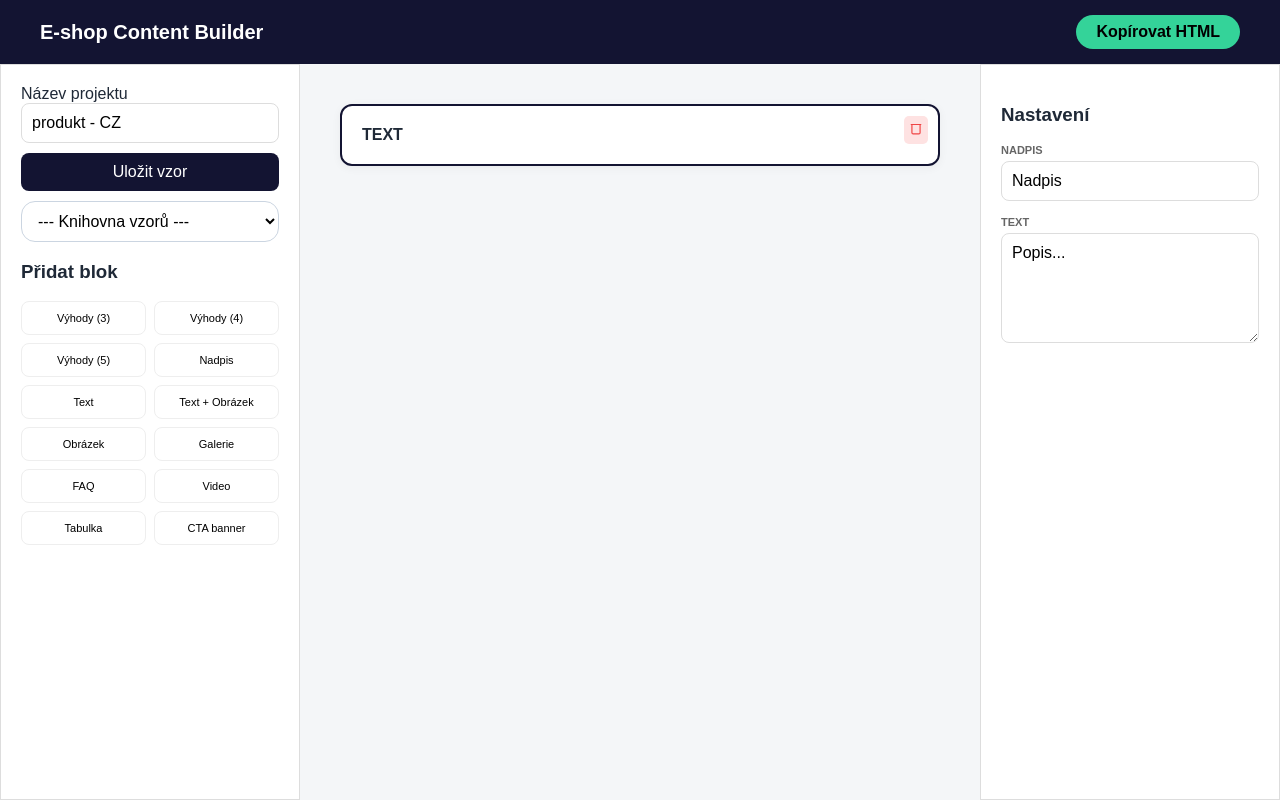
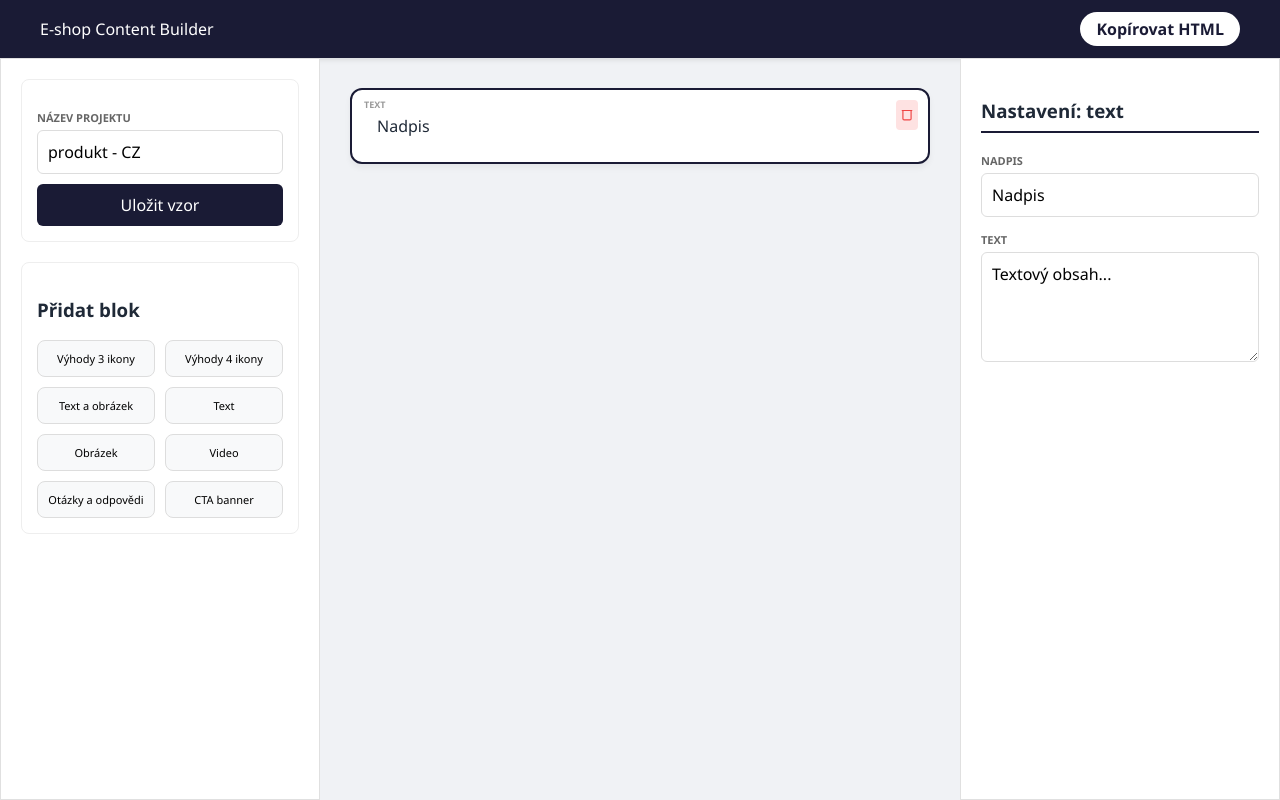
Before and after one commit to mimousekcz-debug/text_builder, a React (Vite) app: page / in a window 1280 px wide. Both pictures are taken after a click on the button "Text". Built offline with nearby package versions, Linux system fonts and the light colour scheme.

Commit message:
Update App.jsx

```diff
--- a/App.jsx
+++ b/App.jsx
@@ -1,28 +1,19 @@
-import React, { useEffect, useMemo, useState } from "react";
+import React, { useEffect, useState } from "react";
 
 const Icons = {
-  Heading: () => <svg width="18" height="18" viewBox="0 0 24 24" fill="none" stroke="currentColor" strokeWidth="2"><path d="M6 4v16M18 4v16M6 12h12"/></svg>,
-  Text: () => <svg width="18" height="18" viewBox="0 0 24 24" fill="none" stroke="currentColor" strokeWidth="2"><path d="M4 7V4h16v3M9 20h6M12 4v16"/></svg>,
-  TextImage: () => <svg width="18" height="18" viewBox="0 0 24 24" fill="none" stroke="currentColor" strokeWidth="2"><rect x="3" y="3" width="18" height="18" rx="2"/><path d="M12 3v18M3 12h18"/></svg>,
-  Image: () => <svg width="18" height="18" viewBox="0 0 24 24" fill="none" stroke="currentColor" strokeWidth="2"><rect x="3" y="3" width="18" height="18" rx="2"/><circle cx="8.5" cy="8.5" r="1.5"/><path d="M21 15l-5-5L5 21"/></svg>,
-  Gallery: () => <svg width="18" height="18" viewBox="0 0 24 24" fill="none" stroke="currentColor" strokeWidth="2"><rect x="3" y="3" width="18" height="18" rx="2"/><path d="M3 9h18M9 3v18"/></svg>,
-  Youtube: () => <svg width="18" height="18" viewBox="0 0 24 24" fill="none" stroke="currentColor" strokeWidth="2"><path d="M22.54 6.42a2.78 2.78 0 0 0-1.94-2C18.88 4 12 4 12 4s-6.88 0-8.6.46a2.78 2.78 0 0 0-1.94 2A29 29 0 0 0 1 11.75a29 29 0 0 0 .46 5.33A2.78 2.78 0 0 0 3.4 19c1.72.46 8.6.46 8.6.46s6.88 0 8.6-.46a2.78 2.78 0 0 0 1.94-2 29 29 0 0 0 .46-5.25 29 29 0 0 0-.46-5.33z"/><polygon points="9.75 15.02 15.5 11.75 9.75 8.48 9.75 15.02"/></svg>,
-  Faq: () => <svg width="18" height="18" viewBox="0 0 24 24" fill="none" stroke="currentColor" strokeWidth="2"><path d="M9.09 9a3 3 0 0 1 5.83 1c0 2-3 3-3 3M12 17h.01"/></svg>,
-  Cta: () => <svg width="18" height="18" viewBox="0 0 24 24" fill="none" stroke="currentColor" strokeWidth="2"><rect x="3" y="5" width="18" height="14" rx="2"/><path d="M8 12h8"/></svg>,
-  Table: () => <svg width="18" height="18" viewBox="0 0 24 24" fill="none" stroke="currentColor" strokeWidth="2"><path d="M3 3h18v18H3zM3 9h18M3 15h18M9 3v18"/></svg>,
   Move: () => <svg width="14" height="14" viewBox="0 0 24 24" fill="none" stroke="currentColor" strokeWidth="2"><path d="M7 15l5 5 5-5M7 9l5-5 5 5"/></svg>,
   Trash: () => <svg width="14" height="14" viewBox="0 0 24 24" fill="none" stroke="currentColor" strokeWidth="2"><path d="M3 6h18M19 6v14a2 2 0 0 1-2 2H7a2 2 0 0 1-2-2V6"/></svg>
 };
 
-export default function ShoptetBuilderFixed() {
+export default function ShoptetBuilderFinal() {
   const [blocks, setBlocks] = useState([]);
   const [selectedId, setSelectedId] = useState(null);
   const [projectName, setProjectName] = useState("produkt - CZ");
   const [library, setLibrary] = useState([]);
-  const [draggedIdx, setDraggedIdx] = useState(null);
 
+  // Načtení knihovny
   useEffect(() => {
-    const saved = localStorage.getItem("eshop_content_lib_v2");
+    const saved = localStorage.getItem("shoptet_builder_data");
     if (saved) setLibrary(JSON.parse(saved));
   }, []);
 
@@ -30,161 +21,199 @@ export default function ShoptetBuilderFixed() {
     const newEntry = { id: Date.now(), name: projectName, data: blocks };
     const updated = [...library.filter(i => i.name !== projectName), newEntry];
     setLibrary(updated);
-    localStorage.setItem("eshop_content_lib_v2", JSON.stringify(updated));
-    alert("Vzor '" + projectName + "' uložen.");
+    localStorage.setItem("shoptet_builder_data", JSON.stringify(updated));
+    alert("Uloženo do knihovny.");
   };
 
   const addBlock = (type, meta = {}) => {
     const id = crypto.randomUUID();
-    let base = { id, type, heading: "Nadpis", text: "Popis...", url: "https://placehold.co/800x400", btnText: "Tlačítko", link: "#" };
+    let newBlock = {
+      id,
+      type,
+      heading: "Nadpis",
+      text: "Textový obsah...",
+      url: "https://placehold.co/600x400",
+      items: []
+    };
 
     if (type === 'benefits') {
-      base.items = Array(meta.count).fill(0).map((_, i) => ({ t: `Výhoda ${i+1}`, img: "https://placehold.co/100" }));
+      newBlock.items = Array(meta.count || 3).fill(0).map((_, i) => ({
+        t: `Výhoda ${i+1}`,
+        img: "https://www.chrapatko.cz/user/documents/upload/icon-placeholder.png"
+      }));
     }
-    if (type === 'gallery') base.urls = ["https://placehold.co/400", "https://placehold.co/401", "https://placehold.co/402"];
-    if (type === 'faq') base.items = [{ q: "Otázka?", a: "Odpověď" }];
 
-    setBlocks([...blocks, base]);
+    setBlocks([...blocks, newBlock]);
     setSelectedId(id);
   };
 
-  const updateBlock = (id, patch) => setBlocks(blocks.map(b => b.id === id ? { ...b, ...patch } : b));
+  const updateBlock = (id, patch) => {
+    setBlocks(prev => prev.map(b => b.id === id ? { ...b, ...patch } : b));
+  };
 
-  const generateHTML = () => {
-    const html = blocks.map(b => {
-      const sectionStyle = "margin-bottom: 40px; font-family: sans-serif;";
-      if (b.type === 'heading') return `<h2 style="${sectionStyle} text-align: center; font-size: 28px;">${b.heading}</h2>`;
-      if (b.type === 'text') return `<p style="${sectionStyle} line-height: 1.6;">${b.text}</p>`;
+  const updateBenefitItem = (blockId, index, field, value) => {
+    setBlocks(prev => prev.map(b => {
+      if (b.id === blockId) {
+        const newItems = [...b.items];
+        newItems[index] = { ...newItems[index], [field]: value };
+        return { ...b, items: newItems };
+      }
+      return b;
+    }));
+  };
+
+  const getYouTubeId = (url) => {
+    const regExp = /^.*(youtu.be\/|v\/|u\/\w\/|embed\/|watch\?v=|&v=)([^#&?]*).*/;
+    const match = url.match(regExp);
+    return (match && match[2].length === 11) ? match[2] : null;
+  };
+
+  const copyHTML = () => {
+    let finalHTML = `<div class="shoptet-custom-content" style="font-family: Arial, sans-serif; max-width: 1200px; margin: 0 auto;">\n`;
+
+    blocks.forEach(b => {
+      if (b.type === 'heading') finalHTML += `  <h2 style="text-align:center; margin: 40px 0;">${b.heading}</h2>\n`;
+      if (b.type === 'text') finalHTML += `  <p style="line-height:1.6; margin-bottom:20px;">${b.text}</p>\n`;
+      if (b.type === 'image') finalHTML += `  <img src="${b.url}" style="width:100%; height:auto; border-radius:10px; margin-bottom:30px;" alt="${b.heading}">\n`;
       if (b.type === 'youtube') {
-        const id = b.url.split('v=')[1]?.split('&')[0] || b.url.split('/').pop();
-        return `<div style="${sectionStyle} position:relative; padding-bottom:56.25%; height:0; overflow:hidden;"><iframe src="https://www.youtube.com/embed/${id}" style="position:absolute;top:0;left:0;width:100%;height:100%;" frameborder="0" allowfullscreen></iframe></div>`;
+        const ytId = getYouTubeId(b.url);
+        finalHTML += `  <div style="position:relative; padding-bottom:56.25%; height:0; margin-bottom:30px;"><iframe src="https://www.youtube.com/embed/${ytId}" style="position:absolute; width:100%; height:100%;" frameborder="0" allowfullscreen></iframe></div>\n`;
       }
-      if (b.type === 'image') return `<img src="${b.url}" style="${sectionStyle} width:100%; height:auto; border-radius:8px;" />`;
       if (b.type === 'benefits') {
-        const items = b.items.map(it => `<div style="flex:1; text-align:center; padding:10px;"><img src="${it.img}" style="width:80px; margin-bottom:10px;" /><div><strong>${it.t}</strong></div></div>`).join('');
-        return `<div style="${sectionStyle} display:flex; flex-wrap:wrap; justify-content:center; gap:20px;">${items}</div>`;
+        finalHTML += `  <div style="display:flex; justify-content:center; flex-wrap:wrap; gap:20px; margin: 40px 0;">\n`;
+        b.items.forEach(it => {
+          finalHTML += `    <div style="flex:1; min-width:150px; text-align:center;"><img src="${it.img}" style="width:80px; height:80px; margin-bottom:10px;"><p><strong>${it.t}</strong></p></div>\n`;
+        });
+        finalHTML += `  </div>\n`;
       }
-      return ``;
-    }).join('');
+    });
 
-    navigator.clipboard.writeText(html);
-    alert("HTML kód byl zkopírován do schránky!");
+    finalHTML += `</div>`;
+    navigator.clipboard.writeText(finalHTML);
+    alert("HTML kód byl zkopírován!");
   };
 
   const activeBlock = blocks.find(b => b.id === selectedId);
 
   return (
-    <div className="app-container">
-      <header className="main-nav">
-        <div className="brand">E-shop Content Builder</div>
-        <button className="html-btn" onClick={generateHTML}>Kopírovat HTML</button>
+    <div className="builder-wrapper">
+      <header className="top-bar">
+        <div className="logo">E-shop Content Builder</div>
+        <button className="export-btn" onClick={copyHTML}>Kopírovat HTML</button>
       </header>
 
-      <div className="workspace">
-        <aside className="left-panel">
-          <div className="section-card">
+      <div className="main-layout">
+        {/* LEVÝ PANEL */}
+        <aside className="side-panel left">
+          <div className="card">
             <label>Název projektu</label>
-            <input className="proj-name" value={projectName} onChange={e => setProjectName(e.target.value)} />
-            <button className="save-btn" onClick={saveToLibrary}>Uložit vzor</button>
-            <select className="lib-select" onChange={e => {
-                const item = library.find(l => l.id === Number(e.target.value));
-                if (item) { setBlocks(item.data); setProjectName(item.name); }
-            }}>
-              <option value="">--- Knihovna vzorů ---</option>
-              {library.map(l => <option key={l.id} value={l.id}>{l.name}</option>)}
-            </select>
+            <input value={projectName} onChange={e => setProjectName(e.target.value)} />
+            <button className="primary-btn" onClick={saveToLibrary}>Uložit vzor</button>
           </div>
 
-          <div className="section-card widgets">
+          <div className="card">
             <h3>Přidat blok</h3>
-            <div className="grid">
-              <button onClick={() => addBlock('benefits', {count: 3})}>Výhody (3)</button>
-              <button onClick={() => addBlock('benefits', {count: 4})}>Výhody (4)</button>
-              <button onClick={() => addBlock('benefits', {count: 5})}>Výhody (5)</button>
-              <button onClick={() => addBlock('heading')}>Nadpis</button>
+            <div className="widget-grid">
+              <button onClick={() => addBlock('benefits', {count: 3})}>Výhody 3 ikony</button>
+              <button onClick={() => addBlock('benefits', {count: 4})}>Výhody 4 ikony</button>
+              <button onClick={() => addBlock('text-image-left')}>Text a obrázek</button>
               <button onClick={() => addBlock('text')}>Text</button>
-              <button onClick={() => addBlock('text-image-left')}>Text + Obrázek</button>
               <button onClick={() => addBlock('image')}>Obrázek</button>
-              <button onClick={() => addBlock('gallery')}>Galerie</button>
-              <button onClick={() => addBlock('faq')}>FAQ</button>
               <button onClick={() => addBlock('youtube')}>Video</button>
-              <button onClick={() => addBlock('table')}>Tabulka</button>
+              <button onClick={() => addBlock('faq')}>Otázky a odpovědi</button>
               <button onClick={() => addBlock('cta')}>CTA banner</button>
             </div>
           </div>
         </aside>
 
-        <main className="editor-canvas">
-          {blocks.map((b, idx) => (
-            <div key={b.id} className={`canvas-block ${selectedId === b.id ? 'active' : ''}`} onClick={() => setSelectedId(b.id)}>
-              <div className="block-controls">
-                <button className="del-btn" onClick={() => setBlocks(blocks.filter(x => x.id !== b.id))}><Icons.Trash /></button>
-              </div>
-              <div className="preview-area">
-                <strong>{b.type.toUpperCase()}</strong>
-                {b.type === 'image' && <img src={b.url} style={{width:'100px', display:'block'}} />}
-                {b.type === 'benefits' && <div style={{display:'flex', gap:10}}>{b.items.map((it,i) => <img key={i} src={it.img} width="30"/>)}</div>}
+        {/* STŘEDNÍ PLOCHA */}
+        <main className="canvas">
+          {blocks.length === 0 && <div className="empty-info">Klikněte na tlačítko vlevo pro přidání bloku</div>}
+          {blocks.map((b) => (
+            <div
+              key={b.id}
+              className={`block-item ${selectedId === b.id ? 'selected' : ''}`}
+              onClick={() => setSelectedId(b.id)}
+            >
+              <div className="block-label">{b.type.toUpperCase()}</div>
+              <button className="delete-icon" onClick={(e) => { e.stopPropagation(); setBlocks(blocks.filter(x => x.id !== b.id)); }}>
+                <Icons.Trash />
+              </button>
+              <div className="preview-content">
+                {b.type === 'benefits' ? (
+                  <div className="benefits-preview">
+                    {b.items.map((it, i) => <div key={i}><img src={it.img} alt="" /><span>{it.t}</span></div>)}
+                  </div>
+                ) : (
+                  <div>{b.heading}</div>
+                )}
               </div>
             </div>
           ))}
         </main>
 
-        <aside className="right-panel">
+        {/* PRAVÝ PANEL */}
+        <aside className="side-panel right">
           {activeBlock ? (
-            <div className="settings-box">
-              <h3>Nastavení</h3>
+            <div className="settings">
+              <h3>Nastavení: {activeBlock.type}</h3>
               <label>Nadpis</label>
-              <input value={activeBlock.heading || ''} onChange={e => updateBlock(selectedId, {heading: e.target.value})} />
+              <input value={activeBlock.heading} onChange={e => updateBlock(selectedId, {heading: e.target.value})} />
 
               <label>Text</label>
-              <textarea value={activeBlock.text || ''} onChange={e => updateBlock(selectedId, {text: e.target.value})} />
+              <textarea value={activeBlock.text} onChange={e => updateBlock(selectedId, {text: e.target.value})} />
 
-              {(activeBlock.type === 'image' || activeBlock.type === 'youtube' || activeBlock.type.includes('image')) && (
+              {(activeBlock.type === 'image' || activeBlock.type === 'youtube') && (
                 <>
                   <label>{activeBlock.type === 'youtube' ? 'YouTube URL' : 'URL Obrázku'}</label>
-                  <input value={activeBlock.url || ''} onChange={e => updateBlock(selectedId, {url: e.target.value})} />
+                  <input value={activeBlock.url} onChange={e => updateBlock(selectedId, {url: e.target.value})} />
                 </>
               )}
 
               {activeBlock.type === 'benefits' && activeBlock.items.map((it, i) => (
-                <div key={i} className="benefit-edit-row" style={{borderTop:'1px solid #eee', marginTop:10, paddingTop:10}}>
+                <div key={i} className="benefit-editor">
+                  <hr />
                   <label>Ikona {i+1} (URL)</label>
-                  <input value={it.img} onChange={e => {
-                    const newItems = [...activeBlock.items];
-                    newItems[i].img = e.target.value;
-                    updateBlock(selectedId, {items: newItems});
-                  }} />
+                  <input value={it.img} onChange={e => updateBenefitItem(selectedId, i, 'img', e.target.value)} />
                   <label>Text {i+1}</label>
-                  <input value={it.t} onChange={e => {
-                    const newItems = [...activeBlock.items];
-                    newItems[i].t = e.target.value;
-                    updateBlock(selectedId, {items: newItems});
-                  }} />
+                  <input value={it.t} onChange={e => updateBenefitItem(selectedId, i, 't', e.target.value)} />
                 </div>
               ))}
             </div>
-          ) : <p>Vyberte widget</p>}
+          ) : <div className="empty-info">Vyberte blok pro úpravu</div>}
         </aside>
       </div>
 
       <style>{`
-        .app-container { display: flex; flex-direction: column; height: 100vh; font-family: sans-serif; background: #f4f6f8; }
-        .main-nav { background: #131432; color: white; padding: 15px 40px; display: flex; justify-content: space-between; align-items: center; }
-        .brand { font-size: 20px; font-weight: bold; }
-        .html-btn { background: #34d399; border: none; padding: 8px 20px; border-radius: 20px; cursor: pointer; font-weight: bold; }
-        .workspace { display: flex; flex: 1; overflow: hidden; }
-        .left-panel, .right-panel { width: 300px; padding: 20px; background: #fff; border: 1px solid #ddd; overflow-y: auto; }
-        .editor-canvas { flex: 1; padding: 40px; overflow-y: auto; display: flex; flex-direction: column; gap: 20px; }
-        .canvas-block { background: #fff; padding: 20px; border-radius: 12px; border: 2px solid transparent; cursor: pointer; position: relative; box-shadow: 0 2px 10px rgba(0,0,0,0.05); }
-        .canvas-block.active { border-color: #131432; }
-        .block-controls { position: absolute; right: 10px; top: 10px; }
-        .del-btn { background: #fee2e2; color: #ef4444; border: none; border-radius: 5px; cursor: pointer; padding: 5px; }
-        .settings-box label { display: block; font-size: 11px; font-weight: bold; margin-top: 15px; text-transform: uppercase; color: #666; }
-        .settings-box input, .settings-box textarea { width: 100%; padding: 10px; margin-top: 5px; border: 1px solid #ddd; border-radius: 8px; box-sizing: border-box; }
-        .widgets .grid { display: grid; grid-template-columns: 1fr 1fr; gap: 8px; }
-        .widgets button { padding: 10px; font-size: 11px; cursor: pointer; border: 1px solid #eee; background: #fff; border-radius: 8px; }
-        .save-btn { width: 100%; background: #131432; color: white; padding: 10px; border: none; border-radius: 8px; margin: 10px 0; cursor: pointer; }
-        .proj-name { width: 100%; padding: 10px; box-sizing: border-box; border: 1px solid #ddd; border-radius: 8px; }
+        .builder-wrapper { display: flex; flex-direction: column; height: 100vh; font-family: 'Segoe UI', Tahoma, sans-serif; background: #f0f2f5; }
+        .top-bar { background: #1a1b35; color: white; padding: 12px 40px; display: flex; justify-content: space-between; align-items: center; box-shadow: 0 2px 5px rgba(0,0,0,0.1); }
+        .export-btn { background: #fff; color: #1a1b35; border: none; padding: 6px 16px; border-radius: 20px; font-weight: bold; cursor: pointer; }
+
+        .main-layout { display: flex; flex: 1; overflow: hidden; }
+        .side-panel { width: 320px; background: #fff; padding: 20px; border: 1px solid #e0e0e0; overflow-y: auto; }
+        .card { background: #fff; border-radius: 8px; padding: 15px; margin-bottom: 20px; border: 1px solid #eee; }
+
+        .widget-grid { display: grid; grid-template-columns: 1fr 1fr; gap: 10px; margin-top: 15px; }
+        .widget-grid button { background: #f8f9fa; border: 1px solid #ddd; padding: 10px 5px; border-radius: 8px; font-size: 11px; cursor: pointer; transition: 0.2s; }
+        .widget-grid button:hover { background: #e9ecef; border-color: #1a1b35; }
+
+        .canvas { flex: 1; padding: 30px; overflow-y: auto; display: flex; flex-direction: column; gap: 15px; }
+        .block-item { background: #fff; padding: 25px; border-radius: 12px; position: relative; border: 2px solid transparent; cursor: pointer; box-shadow: 0 4px 6px rgba(0,0,0,0.05); }
+        .block-item.selected { border-color: #1a1b35; }
+        .block-label { position: absolute; top: 8px; left: 12px; font-size: 9px; font-weight: bold; color: #999; }
+        .delete-icon { position: absolute; top: 10px; right: 10px; border: none; background: #fee2e2; color: #ef4444; border-radius: 4px; padding: 4px; cursor: pointer; }
+
+        .benefits-preview { display: flex; gap: 20px; justify-content: center; }
+        .benefits-preview img { width: 40px; height: 40px; display: block; margin: 0 auto; }
+        .benefits-preview span { font-size: 10px; display: block; text-align: center; margin-top: 5px; }
+
+        .settings h3 { border-bottom: 2px solid #1a1b35; padding-bottom: 8px; margin-bottom: 20px; }
+        label { display: block; font-size: 11px; font-weight: bold; margin-top: 15px; color: #666; text-transform: uppercase; }
+        input, textarea { width: 100%; padding: 10px; margin-top: 5px; border: 1px solid #ddd; border-radius: 6px; box-sizing: border-box; }
+        textarea { height: 100px; }
+        .primary-btn { width: 100%; background: #1a1b35; color: white; border: none; padding: 10px; border-radius: 6px; margin-top: 10px; cursor: pointer; }
+
+        .empty-info { text-align: center; color: #ccc; margin-top: 50px; }
       `}</style>
     </div>
   );
```
